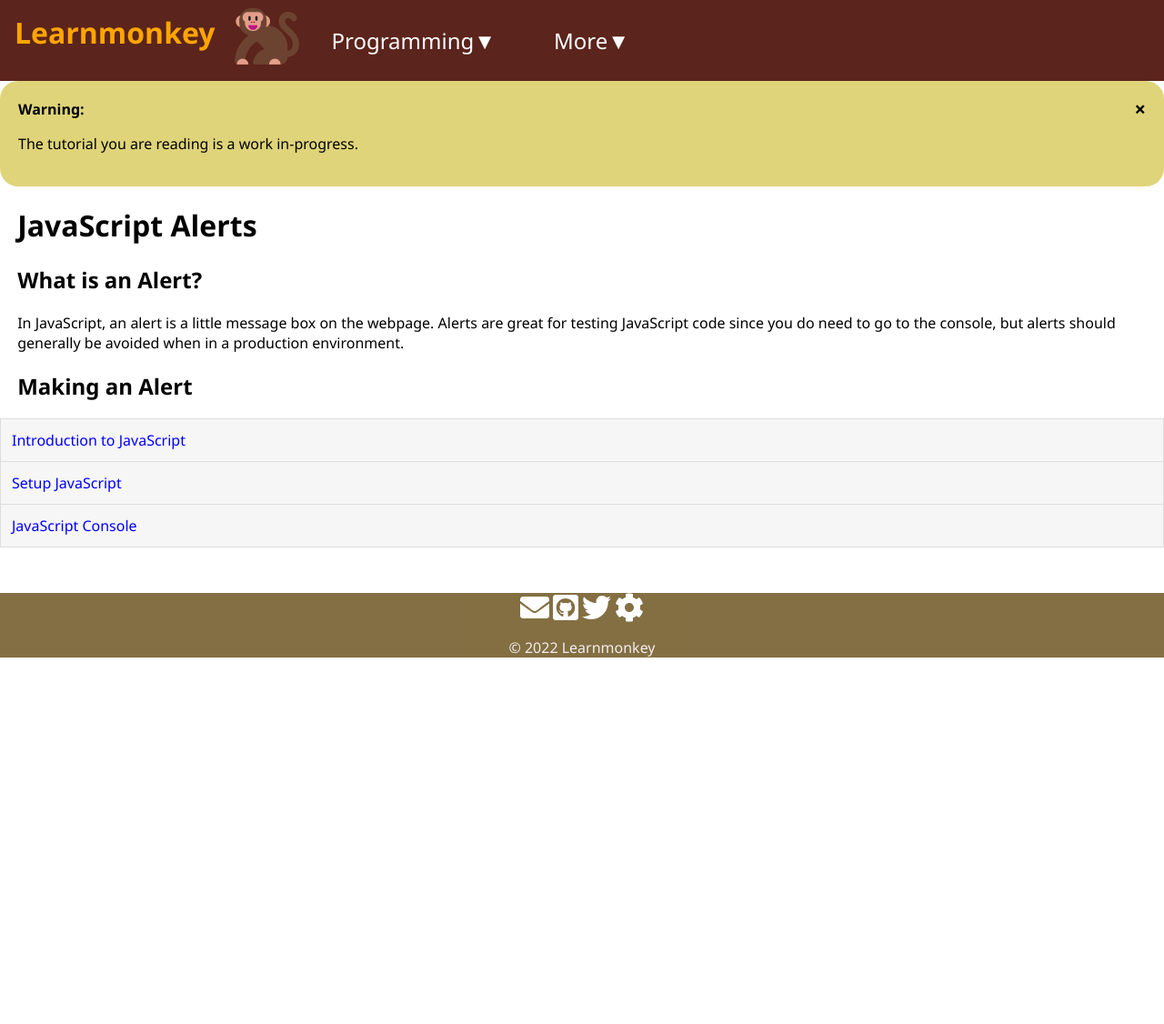
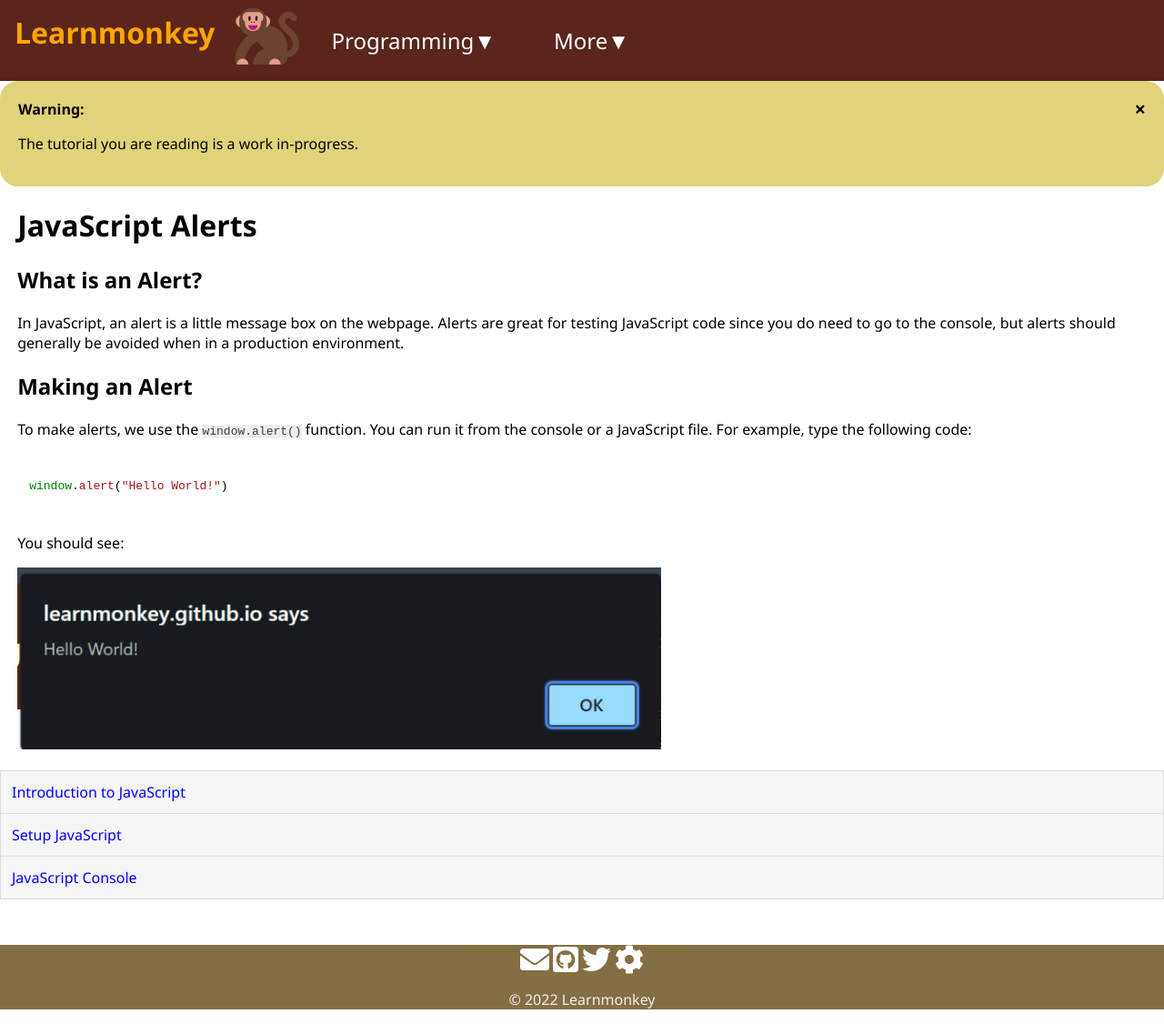
Before and after one commit to learnmonkey/learnmonkey.github.io, a Jekyll site: the page built from programming/javascript/alerts.html, in a window 1280 px wide. Shown: the whole page at 91% size. Built offline with Jekyll 4.4.1, drawn with Linux system fonts in a browser that asks for light colours; nearby versions of some CDN libraries; before the commit the page ends 900 px from its top, so only the background shows below that.

Commit message:
js making an alert

```diff
--- a/programming/javascript/alerts.html
+++ b/programming/javascript/alerts.html
@@ -13,4 +13,10 @@ layout: javascript
 
 <section>
     <h2>Making an Alert</h2>
+    <p>To make alerts, we use the <code>window.alert()</code> function. You can run it from the console or a JavaScript file. For example, type the following code: </p>
+    <pre><code class="language-javascript">
+window.alert("Hello World!")
+    </code></pre>
+    <p>You should see: </p>
+    <img src="/images/programming/javascript/alert-example.png" alt="An example of a JavaScript alert">
 </section>
```
Also changed, not shown: images/programming/javascript/alert-example.png (added).
